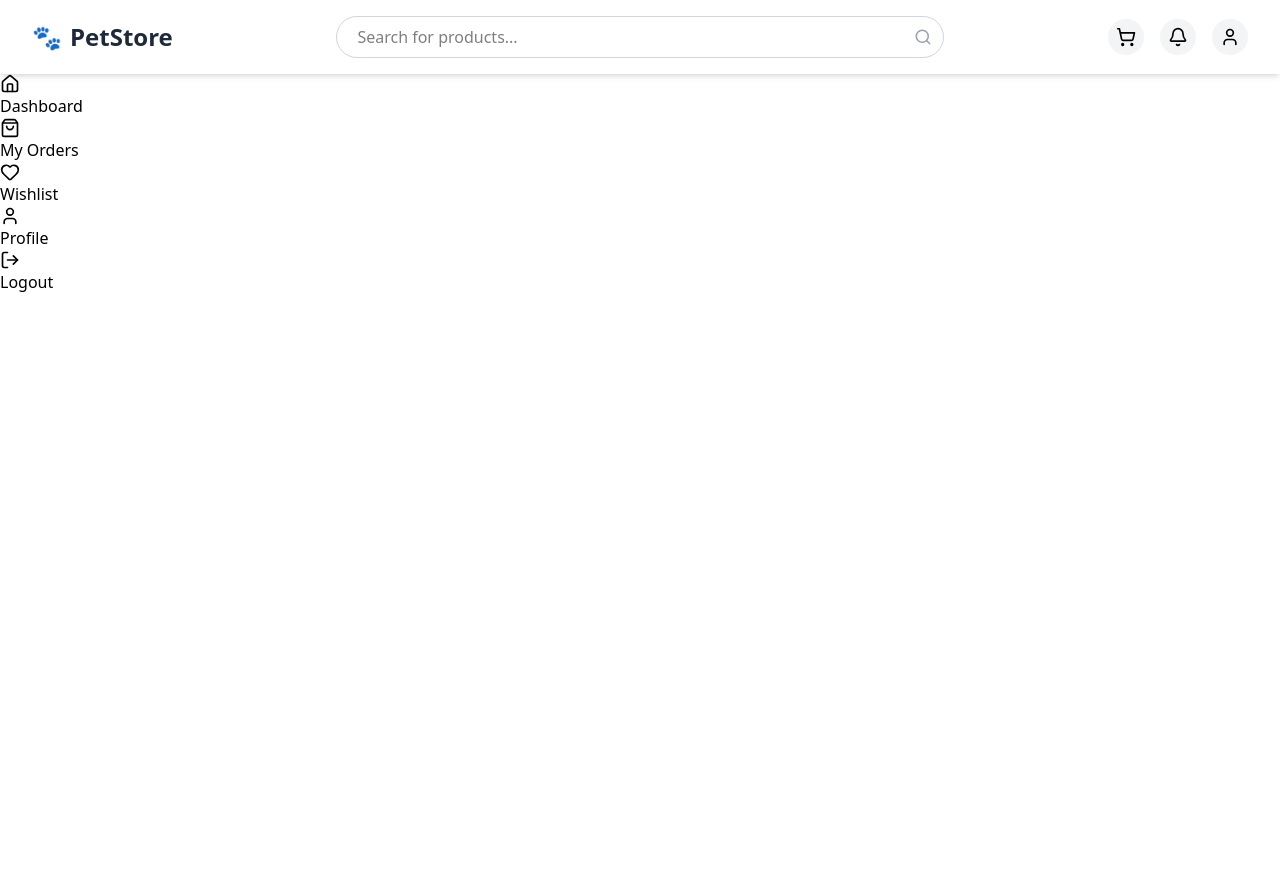
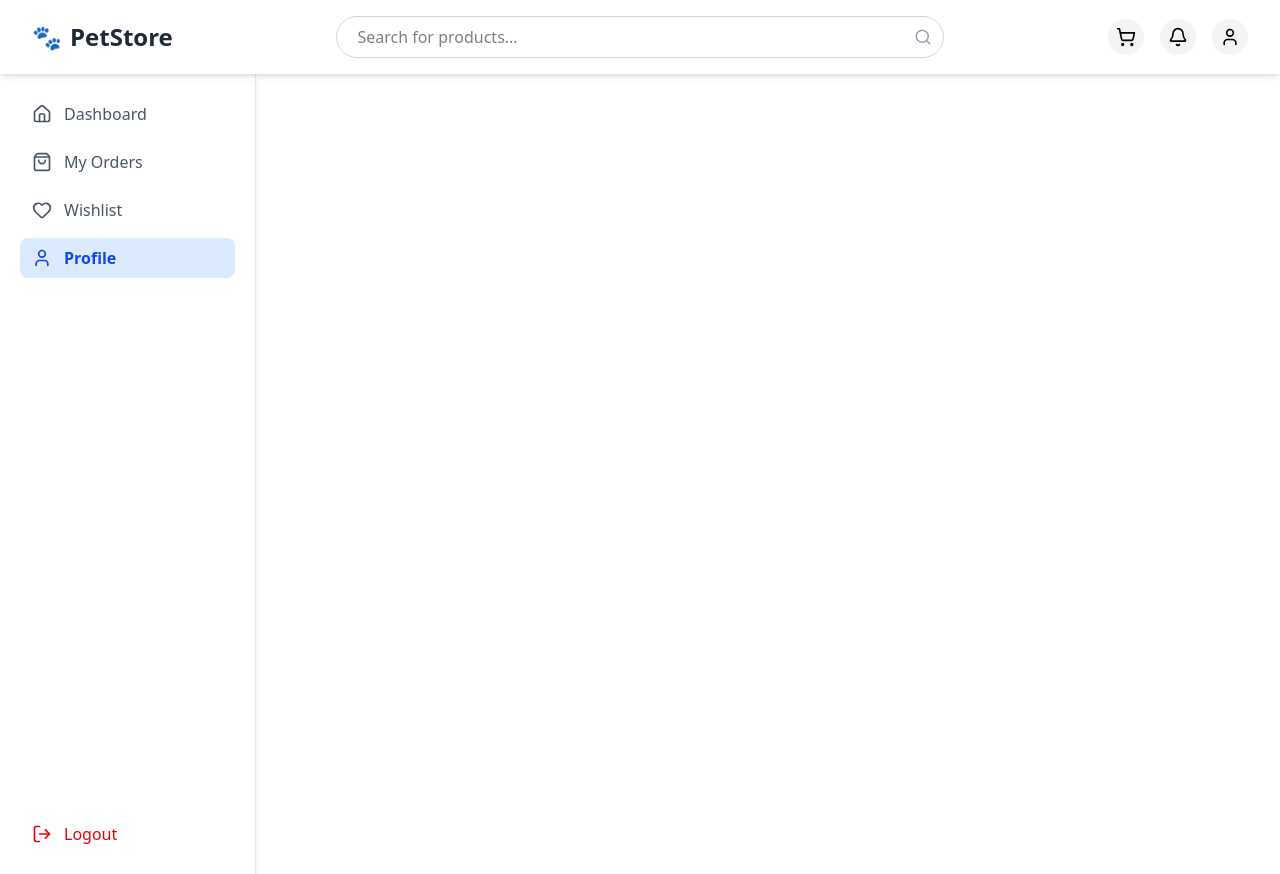
Before and after one commit to mabdullah525/pet-store, a React (Vite) app: page /profile in a window 1280 px wide. Before the commit the page ends 800 px from the top, so only its background shows below. Built offline with nearby package versions, Linux system fonts and the light colour scheme; no server answers.

Commit message:
Side bar done

```diff
--- a/src/index.css
+++ b/src/index.css
@@ -36,5 +36,33 @@
 
 /* Icon Buttons */
 .icon-btn {
-  @apply p-2 rounded-full bg-gray-100 hover:bg-gray-200 transition flex items-center justify-center;
+  @apply p-2 rounded-full bg-gray-100 hover:bg-gray-200 transition flex items-center justify-center cursor-pointer;
 }
+
+/* Sidebar Layout */
+.sidebar {
+  @apply w-64 h-screen bg-white shadow-md flex flex-col justify-between p-5 border-r border-gray-200;
+}
+
+/* Menu Items */
+.menu {
+  @apply flex flex-col gap-2;
+}
+
+.menu-item {
+  @apply flex items-center gap-3 text-gray-600 px-3 py-2 rounded-lg hover:bg-blue-50 hover:text-blue-600 transition;
+}
+
+.menu-item.active {
+  @apply bg-blue-100 text-blue-700 font-semibold;
+}
+
+/* Logout Button */
+.logout-btn {
+  @apply flex items-center gap-3 text-red-600 px-3 py-2 rounded-lg hover:bg-red-50 transition;
+}
+
+/* Icon */
+.icon {
+  @apply flex items-center justify-center ;
+}
```
